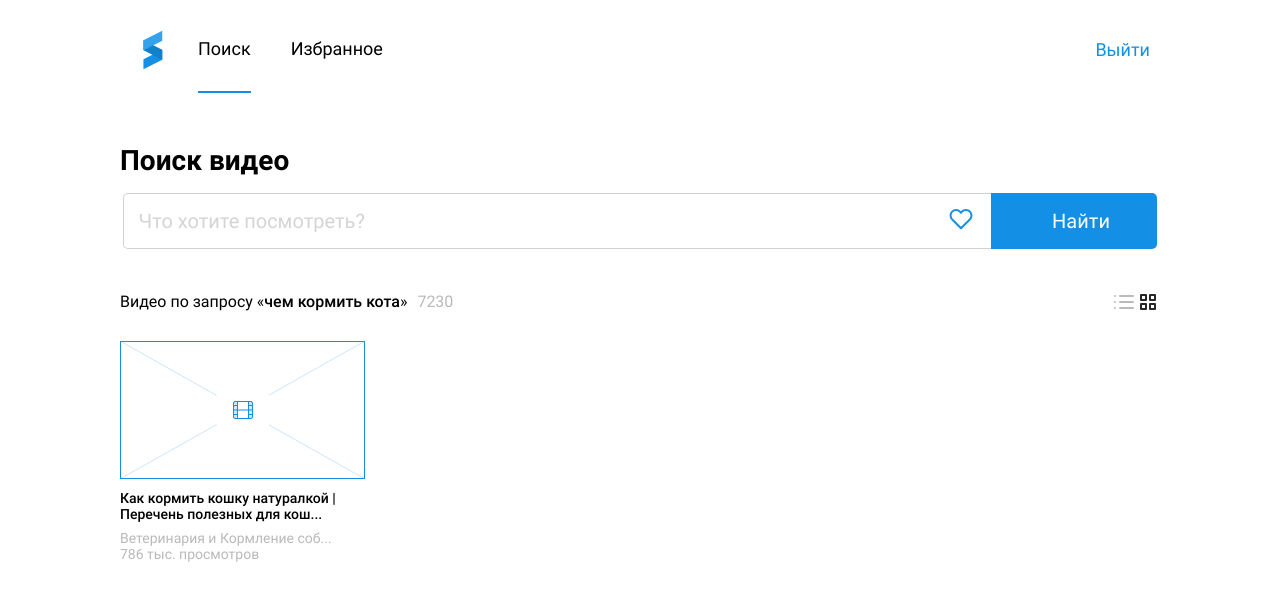
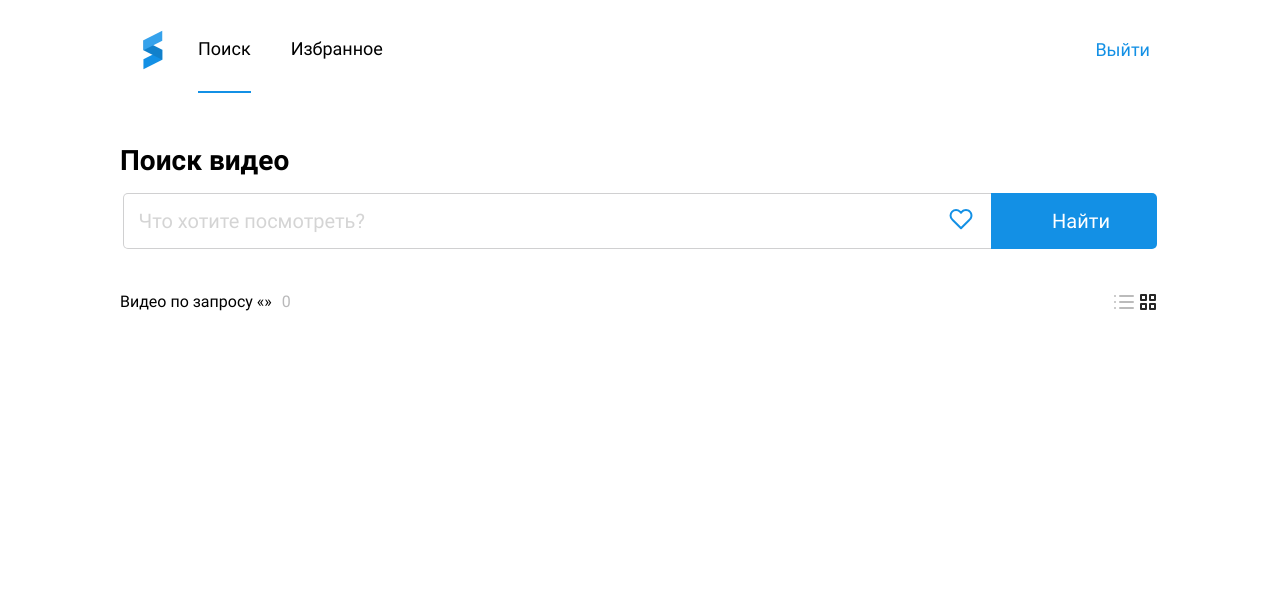
Before and after one commit to cantwells/react-you-search, a React (Create React App) app: page / in a window 1280 px wide. Shown: the top 600 px of the page. Built offline with nearby package versions, Linux system fonts and the light colour scheme.

Commit message:
show video and change displayed

```diff
--- a/src/components/Search.jsx
+++ b/src/components/Search.jsx
@@ -1,21 +1,60 @@
+import React from 'react'
+import { useDispatch, useSelector } from 'react-redux';
 import { Link } from "react-router-dom";
-import video from '../assets/img/video.png';
+import { Button, DisplayGrid, DisplayList } from '.';
+import cn from 'classnames';
+import { fetchVideosByQuery, setIsGrid } from '../redux/slices/searchSlice';
 
-const Search = () => {
+let query = '';
+
+// const map = {
+//     '&amp;': '&',
+//     '&lt;': '<',
+//     '&gt;': '>',
+//     '&quot;': '"',
+//     '&#x27;': "'",
+//     '&#x2F;': "/",
+// };
+
+const Search = React.memo(() => {
+    const [ value, setValue ] = React.useState("");
+    const dispatch = useDispatch();
+    const {videos, totalResult, isGrid} = useSelector(({search}) => search);
+
+    const handleValue = (event) => {
+        setValue(event.target.value);
+    }
+    const handleSubmit = (event) => {
+        if( value ) {
+            query = value;
+            dispatch( fetchVideosByQuery(value));
+        }
+        setValue('');
+        event.preventDefault();
+    }
+
+    const handleIsGrid = ( isGrid ) => {
+        dispatch(setIsGrid(isGrid));
+    }
+
+    console.log(videos);
     return (
         <>
             <main className="main">
                 <h2>Поиск видео</h2>
                 <section className="search">
-                    <form className="form">
+                    <form className="form" onSubmit={handleSubmit}>
                         <div className="united-search">
-                            <input type="text" className="search search__result" placeholder="Что хотите посмотреть?" />
+                            <input type="text"
+                                    className="search search__result"
+                                    placeholder="Что хотите посмотреть?"
+                                    value={value}
+                                    onChange={handleValue}
+                                />
                             <svg className="search__heart" viewBox="0 0 24 24" fill="none" xmlns="http://www.w3.org/2000/svg">
                                 <path d="M20.8401 4.60999C20.3294 4.099 19.7229 3.69364 19.0555 3.41708C18.388 3.14052 17.6726 2.99817 16.9501 2.99817C16.2276 2.99817 15.5122 3.14052 14.8448 3.41708C14.1773 3.69364 13.5709 4.099 13.0601 4.60999L12.0001 5.66999L10.9401 4.60999C9.90843 3.5783 8.50915 2.9987 7.05012 2.9987C5.59109 2.9987 4.19181 3.5783 3.16012 4.60999C2.12843 5.64169 1.54883 7.04096 1.54883 8.49999C1.54883 9.95903 2.12843 11.3583 3.16012 12.39L4.22012 13.45L12.0001 21.23L19.7801 13.45L20.8401 12.39C21.3511 11.8792 21.7565 11.2728 22.033 10.6053C22.3096 9.93789 22.4519 9.22248 22.4519 8.49999C22.4519 7.77751 22.3096 7.0621 22.033 6.39464C21.7565 5.72718 21.3511 5.12075 20.8401 4.60999V4.60999Z" stroke="#1390E5" strokeWidth="2" strokeLinecap="round" strokeLinejoin="round"/>
                             </svg>
-                            <button className="button button--fill">
-                                Найти
-                            </button>
+                            <Button className="button--fill">Найти</Button>
                             <div className="modal__favorite-saved">
                                 <p>Поиск сохранён в разделе «Избранное»</p>
                                 <Link to="/favourite">Перейти в избранное</Link>
@@ -25,12 +64,12 @@ const Search = () => {
                 </section>
                 <section className="result">
                     <div className="result__header">
-                        <div className="result__desc">
-                            Видео по запросу  «<b>чем кормить кота</b>»
-                            <span>7230</span>
+                        <div className="result__descr">
+                            Видео по запросу  «<b>{query}</b>»
+                            <span>{totalResult}</span>
                         </div>
                         <div className="result__output">
-                            <svg width="24" height="24" viewBox="0 0 24 24" fill="none" xmlns="http://www.w3.org/2000/svg">
+                            <svg onClick={() => handleIsGrid(false)} className={cn({'active': !isGrid})} width="24" height="24" viewBox="0 0 24 24" fill="none" xmlns="http://www.w3.org/2000/svg">
                                 <path d="M8 6H21" stroke="#BBBBBB" strokeWidth="2" strokeLinecap="round" strokeLinejoin="round"/>
                                 <path d="M8 12H21" stroke="#BBBBBB" strokeWidth="2" strokeLinecap="round" strokeLinejoin="round"/>
                                 <path d="M8 18H21" stroke="#BBBBBB" strokeWidth="2" strokeLinecap="round" strokeLinejoin="round"/>
@@ -38,7 +77,7 @@ const Search = () => {
                                 <path d="M3 12H3.01" stroke="#BBBBBB" strokeWidth="2" strokeLinecap="round" strokeLinejoin="round"/>
                                 <path d="M3 18H3.01" stroke="#BBBBBB" strokeWidth="2" strokeLinecap="round" strokeLinejoin="round"/>
                             </svg>
-                            <svg className="active" width="24" height="24" viewBox="0 0 24 24" fill="none" xmlns="http://www.w3.org/2000/svg">
+                            <svg onClick={() => handleIsGrid(true)} className={cn({'active': isGrid})} width="24" height="24" viewBox="0 0 24 24" fill="none" xmlns="http://www.w3.org/2000/svg">
                                 <path d="M10 5H5V10H10V5Z" stroke="#BBBBBB" strokeWidth="2" strokeLinecap="round" strokeLinejoin="round"/>
                                 <path d="M19 5H14V10H19V5Z" stroke="#BBBBBB" strokeWidth="2" strokeLinecap="round" strokeLinejoin="round"/>
                                 <path d="M19 14H14V19H19V14Z" stroke="#BBBBBB" strokeWidth="2" strokeLinecap="round" strokeLinejoin="round"/>
@@ -46,22 +85,14 @@ const Search = () => {
                             </svg>
                         </div>
                     </div>
-                    <div className="result__clips-grid">
-                        <div className="item">
-                            <div className="item__screen">
-                                <img src={video} alt="video-screen"/>
-                            </div>
-                            <div className="item__title">
-                                Как кормить кошку натуралкой | Перечень полезных для кош...
-                            </div>
-                            <div className="item__descr">
-                                Ветеринария и Кормление соб...<br />786 тыс. просмотров
-                            </div>
-                        </div>
-                    </div>
+                    {
+                        isGrid
+                        ? <DisplayGrid items={videos} />
+                        : <DisplayList items={videos} />
+                    }
                 </section>
             </main>
-            <div className="modal overlay visuallyhidden">
+            {/* <div className="modal overlay visuallyhidden">
                 <div className="modal__window">
                     <h4>Сохранить запрос</h4>
                     <form action="">
@@ -93,9 +124,9 @@ const Search = () => {
                         </div>
                     </form>
                 </div>
-            </div>
+            </div> */}
         </>
     )
-}
+});
 
 export default Search;
```
